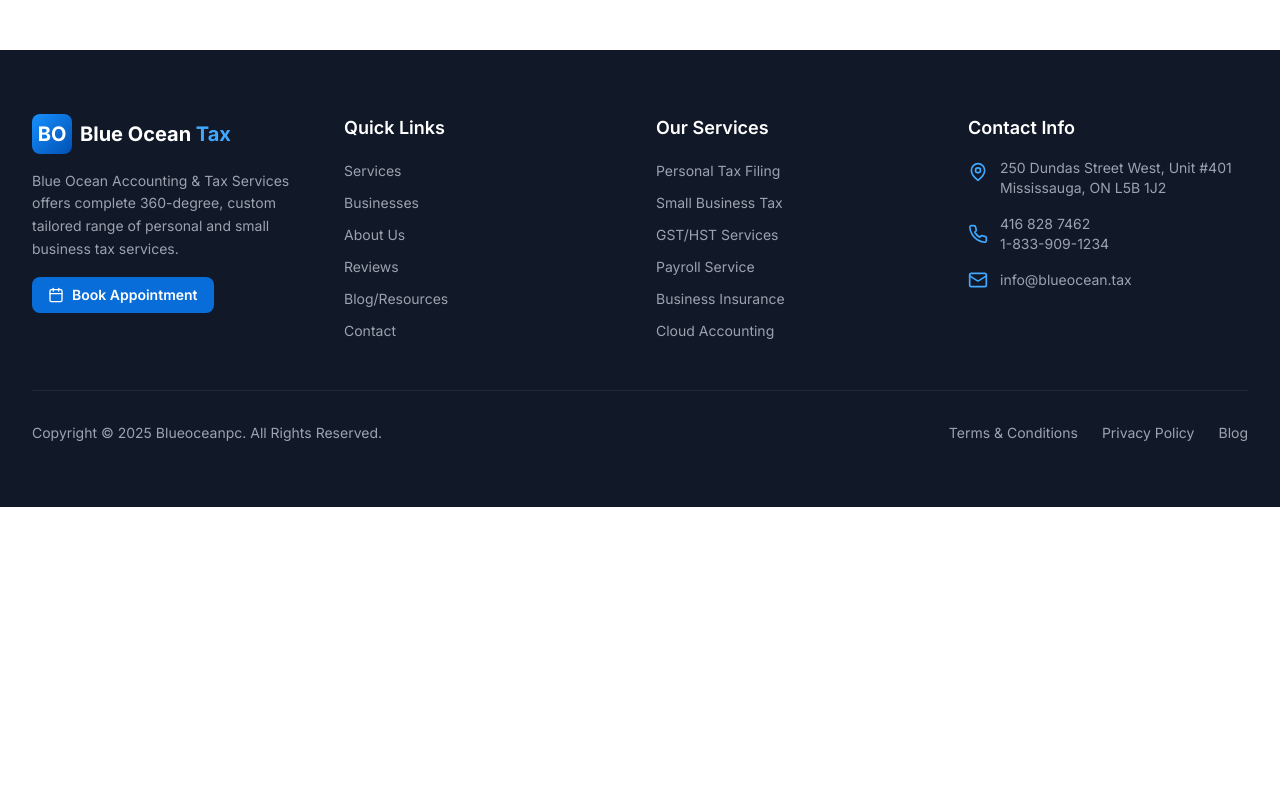
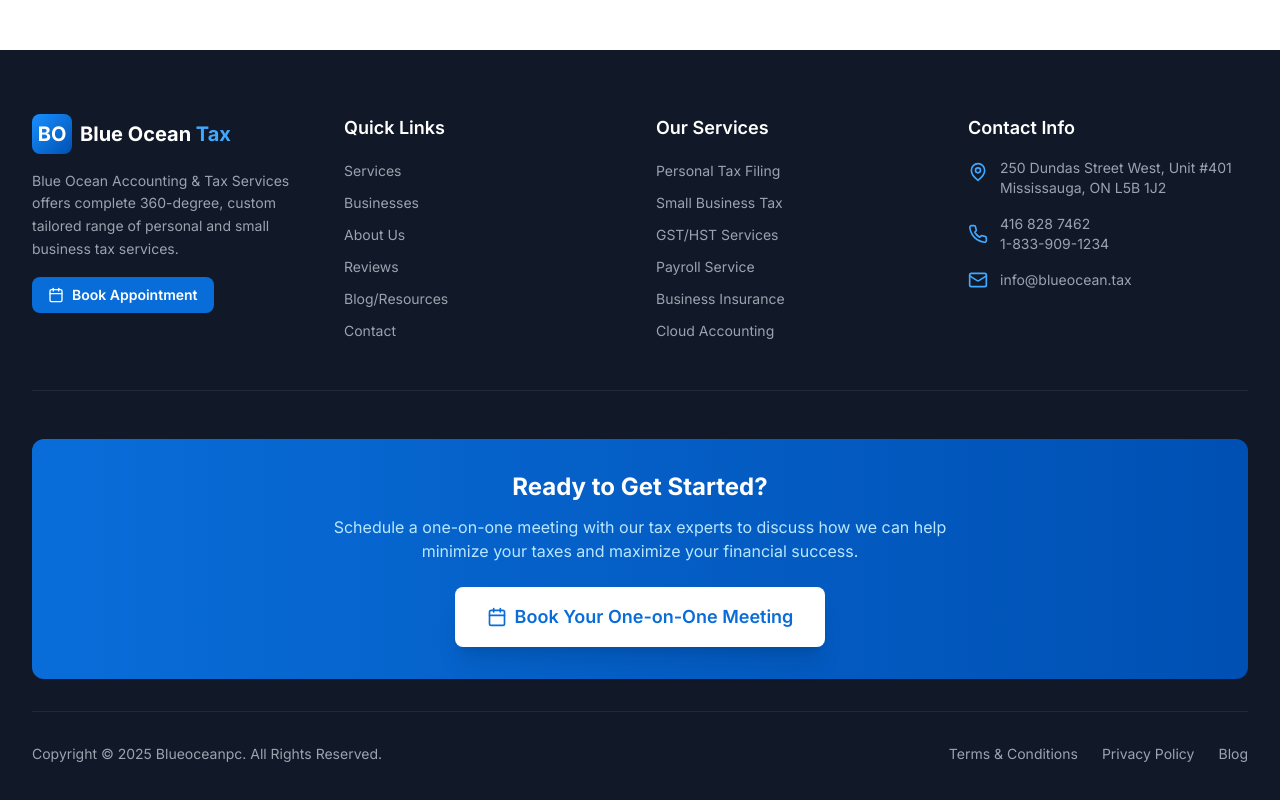
Before and after one commit to simplifaisoul/blueocean-tax-website, a React (Vite) app: page / in a window 1280 px wide. Shown: the part 7000-7800 px from the top of the page. Before the commit the page ends 7507 px from the top, so only its background shows below. Built offline with nearby package versions, Linux system fonts and the light colour scheme.

Commit message:
Update booking URL in Footer and add prominent booking CTA section

```diff
--- a/src/components/Footer.tsx
+++ b/src/components/Footer.tsx
@@ -44,7 +44,7 @@ const Footer = () => {
               custom tailored range of personal and small business tax services.
             </p>
             <motion.button
-              onClick={() => window.open('https://calendly.com/blueocean-tax', '_blank')}
+              onClick={() => window.open('https://calendly.com/blueoceantax/one-to-one-meeting?embed_domain=blueocean.tax&embed_type=Inline&month=2025-12&date=2025-12-30', '_blank')}
               whileHover={{ scale: 1.05 }}
               whileTap={{ scale: 0.95 }}
               className="flex items-center space-x-2 px-4 py-2 bg-ocean-600 hover:bg-ocean-700 rounded-lg transition-colors text-sm font-semibold"
@@ -139,6 +139,31 @@ const Footer = () => {
           </motion.div>
         </div>
 
+        {/* Booking CTA Section */}
+        <motion.div
+          initial={{ opacity: 0, y: 20 }}
+          whileInView={{ opacity: 1, y: 0 }}
+          viewport={{ once: true }}
+          transition={{ duration: 0.6 }}
+          className="border-t border-gray-800 pt-12 pb-8"
+        >
+          <div className="bg-gradient-to-r from-ocean-600 to-ocean-700 rounded-xl p-8 text-center">
+            <h3 className="text-2xl font-bold text-white mb-3">Ready to Get Started?</h3>
+            <p className="text-ocean-100 mb-6 max-w-2xl mx-auto">
+              Schedule a one-on-one meeting with our tax experts to discuss how we can help minimize your taxes and maximize your financial success.
+            </p>
+            <motion.button
+              onClick={() => window.open('https://calendly.com/blueoceantax/one-to-one-meeting?embed_domain=blueocean.tax&embed_type=Inline&month=2025-12&date=2025-12-30', '_blank')}
+              whileHover={{ scale: 1.05 }}
+              whileTap={{ scale: 0.95 }}
+              className="px-8 py-4 bg-white text-ocean-600 rounded-lg font-semibold text-lg shadow-xl hover:shadow-2xl transition-all duration-300 flex items-center space-x-2 mx-auto"
+            >
+              <Calendar size={20} />
+              <span>Book Your One-on-One Meeting</span>
+            </motion.button>
+          </div>
+        </motion.div>
+
         {/* Bottom Bar */}
         <div className="border-t border-gray-800 pt-8">
           <div className="flex flex-col md:flex-row justify-between items-center space-y-4 md:space-y-0">
```
